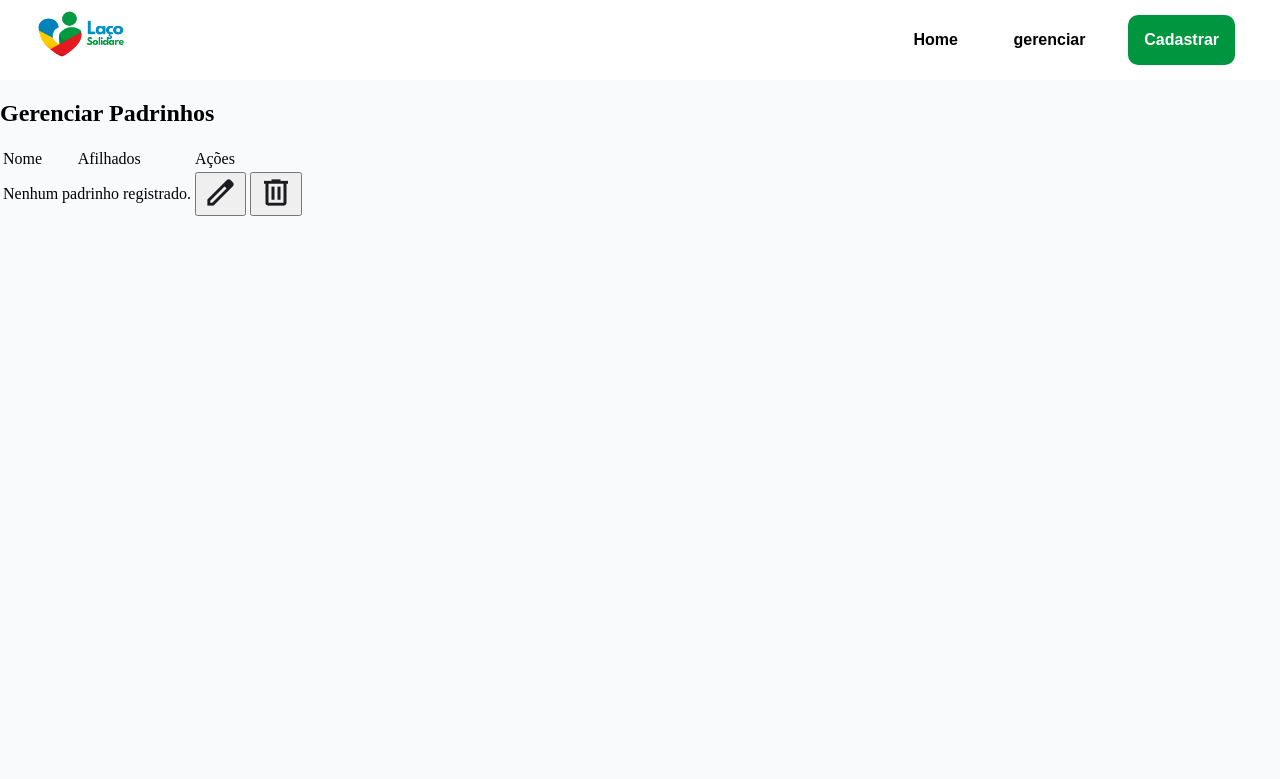
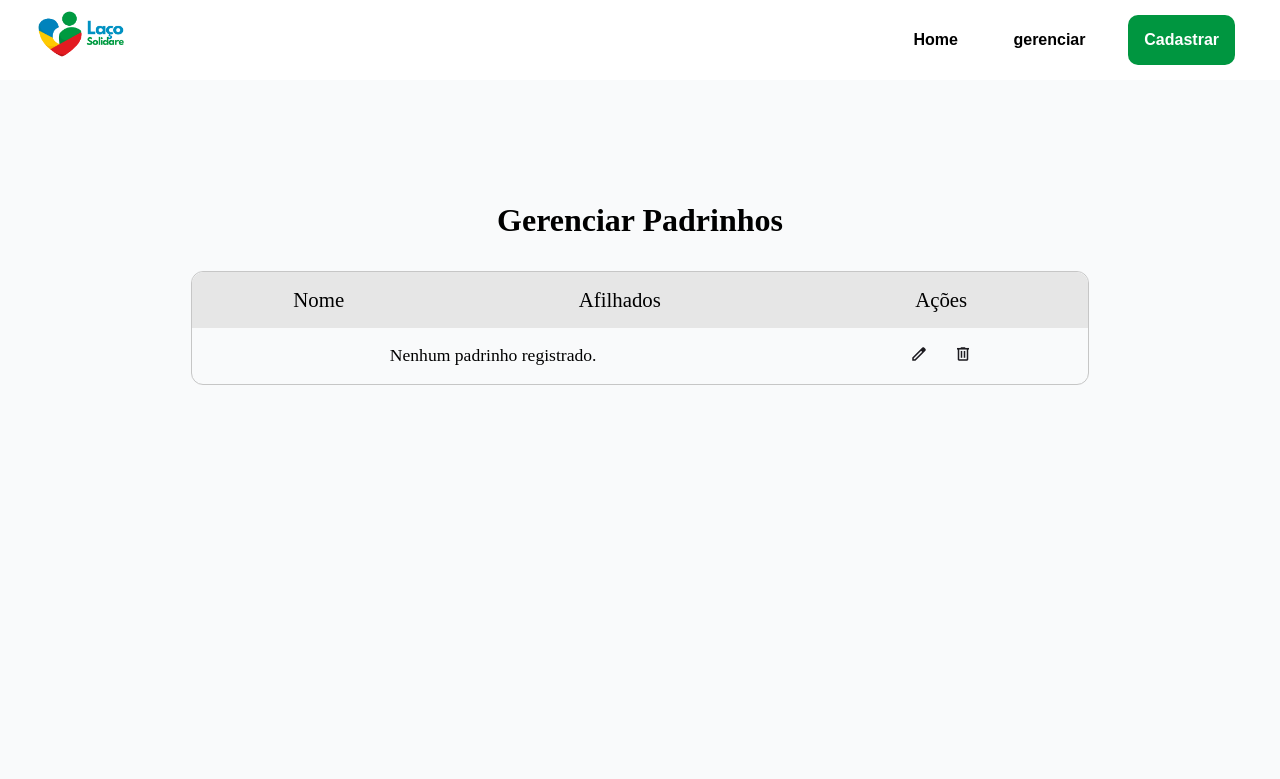
Before and after one commit to amandaaluzc/solidare-g5, a Django app: page /gerenciar_padrinhos/ in a window 1280 px wide. Shown: the top 779 px of the page. Run offline with Django 5.2, Linux system fonts and the light colour scheme; the visitor is signed in with stand-in values (Sample User, id 1); data comes from the database, SQL or seed files in the repository; data that the repository does not hold is empty; parts of the project's set-up code (start-up, migrations or seed data) failed here and were passed over.

Commit message:
:sparkles: feat: Adicionar tabela para consulta de padrinhos cadastrados e seus respectivos afilhados.

```diff
--- a/apadrinhamento/static/styles/gerenciar_padrinho.css
+++ b/apadrinhamento/static/styles/gerenciar_padrinho.css
@@ -0,0 +1,70 @@
+.box-content {
+    height: 50vh;
+    width: 100%;
+    display: flex;
+    align-items: center;
+}
+
+.content {
+    width: 100%;
+    height: 100%;
+    display: flex;
+    align-items: center;
+    flex-direction: column;
+    padding: 2rem 0;
+}
+
+.content h2 {
+    margin-bottom: 2rem;
+    font-size: 2rem;
+    font-weight: bold;
+}
+
+.tabela {
+    height: auto;
+    width: 70%;
+    display: flex;
+    justify-content: center;
+    border: solid 1px rgb(198, 198, 198);
+    border-radius: 12px;
+}
+
+.tabela table{
+    width: 100%;
+    border-radius: 10px;
+    border-radius: 12px;
+    overflow: hidden;
+    border-collapse: collapse;
+
+}
+
+thead {
+    background-color: #e6e6e6;
+    font-weight: bold;
+}
+
+th  {
+    padding: 16px;
+    text-align: center;
+    font-size: 1.3rem;
+    font-weight: 400;
+}
+
+td  {
+    padding: 16px;
+    text-align: center;
+    font-size: 1.1rem;
+}
+
+
+tbody button {
+    background-color: #f9fafb ;
+    border: none;
+    cursor: pointer;
+    margin: 0 5px;
+}
+
+tbody img {
+    width: 18px;
+    height: 18px;
+}
--- a/apadrinhamento/templates/gerenciar_padrinho.html
+++ b/apadrinhamento/templates/gerenciar_padrinho.html
@@ -42,13 +42,16 @@
             </header>
 
             <section class="box-content">
+                <section class="content">
                     <h2>Gerenciar Padrinhos</h2>
+
+                    <section class="tabela">
                         <table>
                             <thead>
                                 <tr>
-                            <td>Nome</td>
-                            <td>Afilhados</td>
-                            <td>Ações</td>
+                                    <th>Nome</th>
+                                    <th>Afilhados</th>
+                                    <th>Ações</th>
                                 </tr>
                             </thead>
 
@@ -76,6 +79,8 @@
                             </tbody>
                         </table>
                     </section>
+                </section>
+            </section>
 
         {% else %}
             <h1>Usuario negado</h1>
```
Also changed, not shown: apadrinhamento/migrations/0001_initial.py, apadrinhamento/migrations/0002_alter_crianca_foto.py (deleted), apadrinhamento/migrations/0003_rename_crianca_apadrinhamento_apadrinhado.py (deleted), apadrinhamento/migrations/0004_rename_apadrinhado_apadrinhamento_crianca.py (deleted), media/fotos/Ruhtra.png (added), media/fotos/background.png (added). Lines whose indentation alone changed are shown as unchanged.
